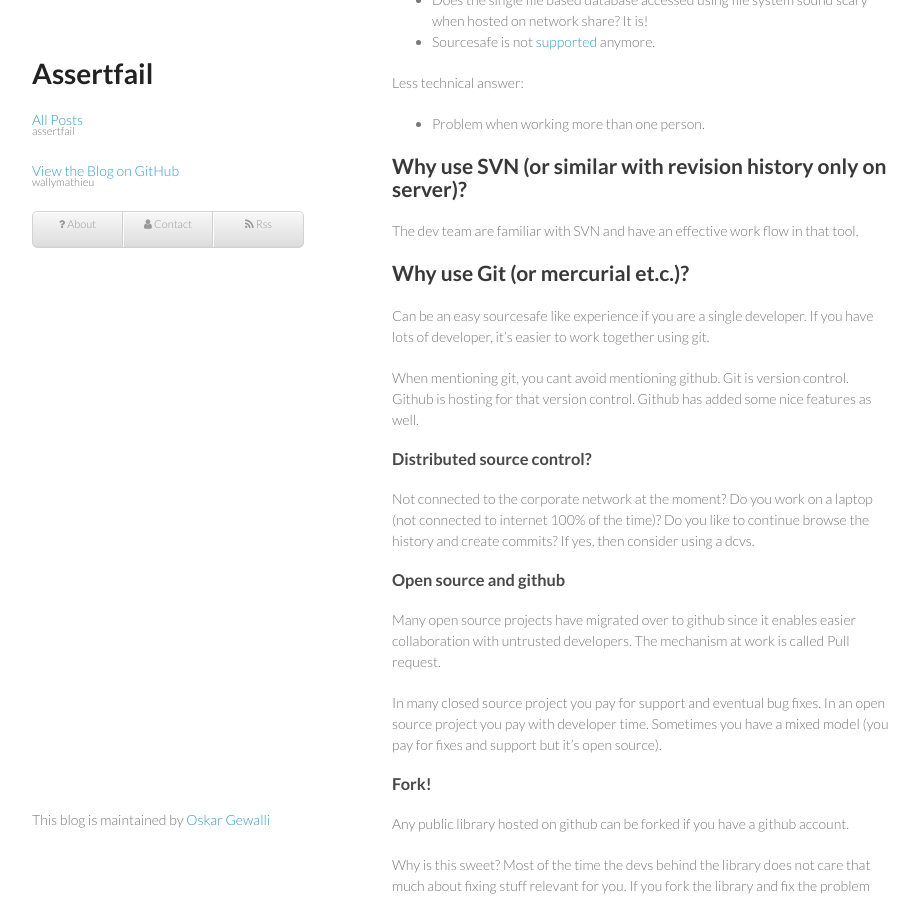
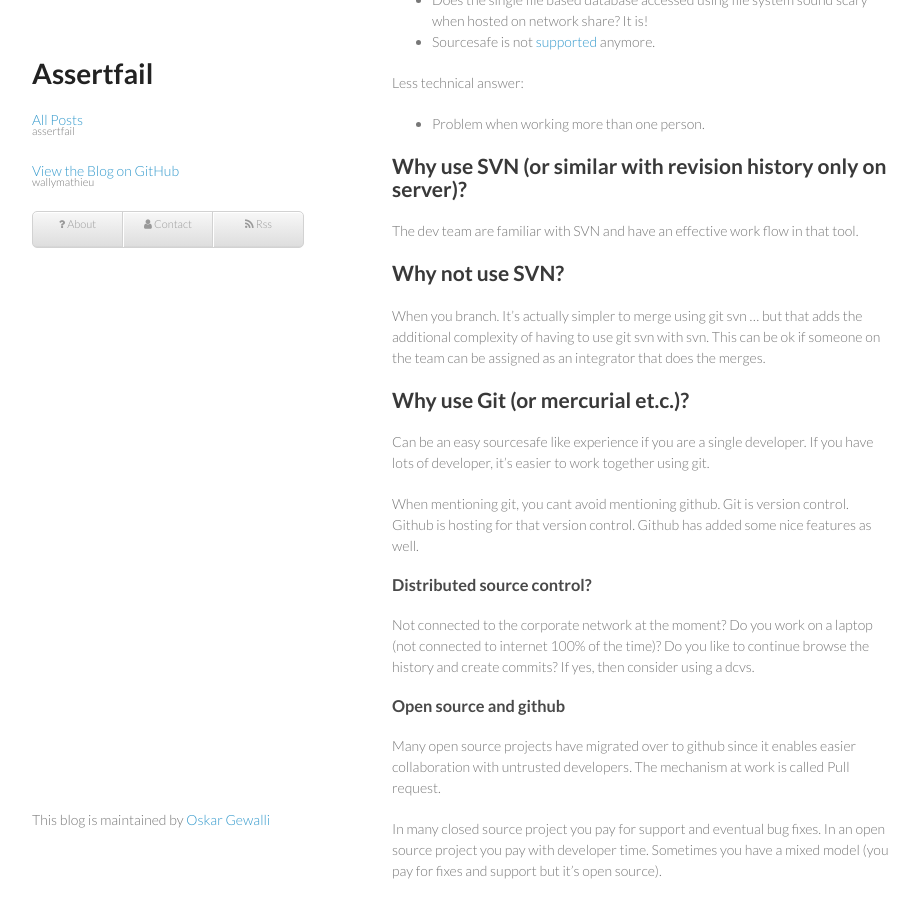
Before and after one commit to wallymathieu/assertfail, a Jekyll site: the page built from _posts/2014-11-30-Short-talk-about-source-control.md, in a window 1280 px wide and 900 px high, scrolled down 545 px. Shown: the whole window, without its empty margins (178-1097 px from the left). Built offline with Jekyll 4.4.1, drawn with Linux system fonts in a browser that asks for light colours; nearby versions of some CDN libraries; Markdown is read by kramdown in place of the engine named in the settings.

Commit message:
Update 2014-11-30-Short-talk-about-source-control.md

```diff
--- a/_posts/2014-11-30-Short-talk-about-source-control.md
+++ b/_posts/2014-11-30-Short-talk-about-source-control.md
@@ -30,6 +30,10 @@ Less technical answer:
 ## Why use SVN (or similar with revision history only on server)?
 
 The dev team are familiar with SVN and have an effective work flow in that tool.
+
+## Why not use SVN?
+
+When you branch. It's actually simpler to merge using git svn ... but that adds the additional complexity of having to use git svn with svn. This can be ok if someone on the team can be assigned as an integrator that does the merges.
 
 ## Why use Git (or mercurial et.c.)?
 
```
